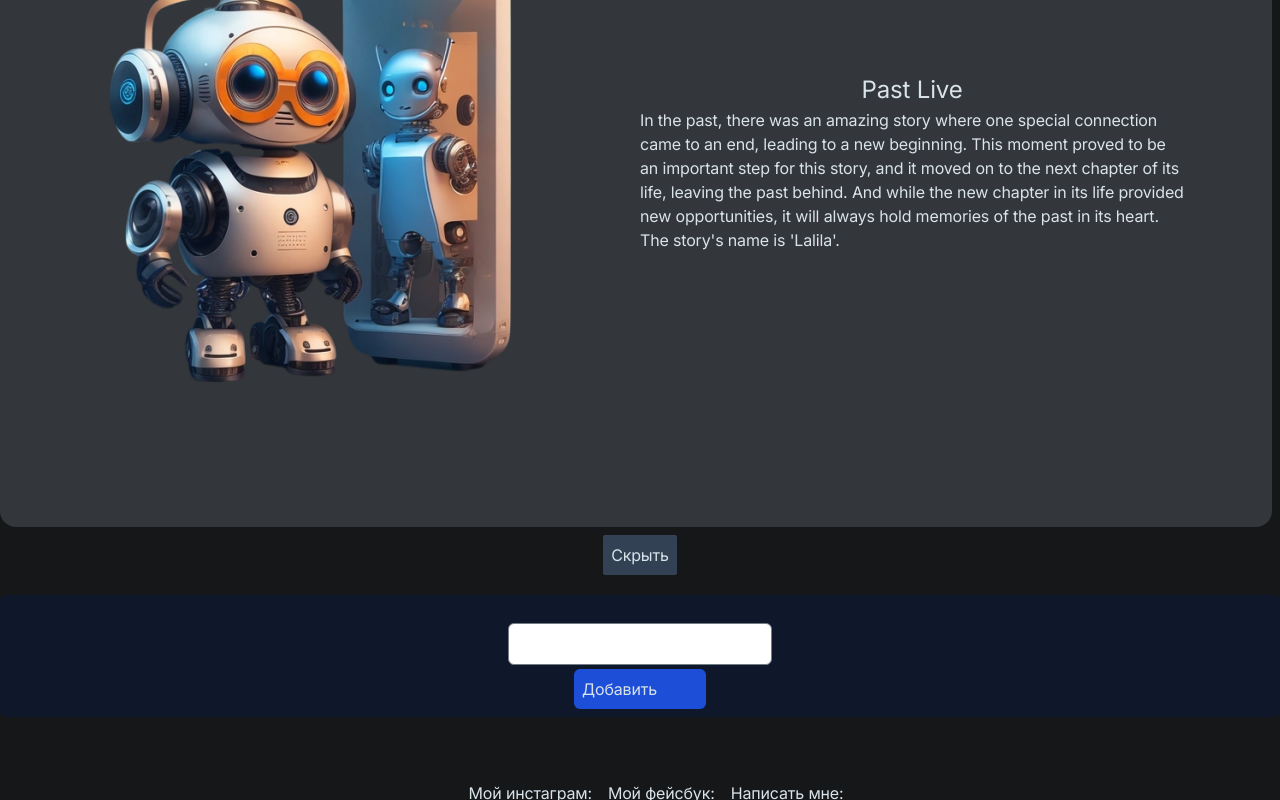
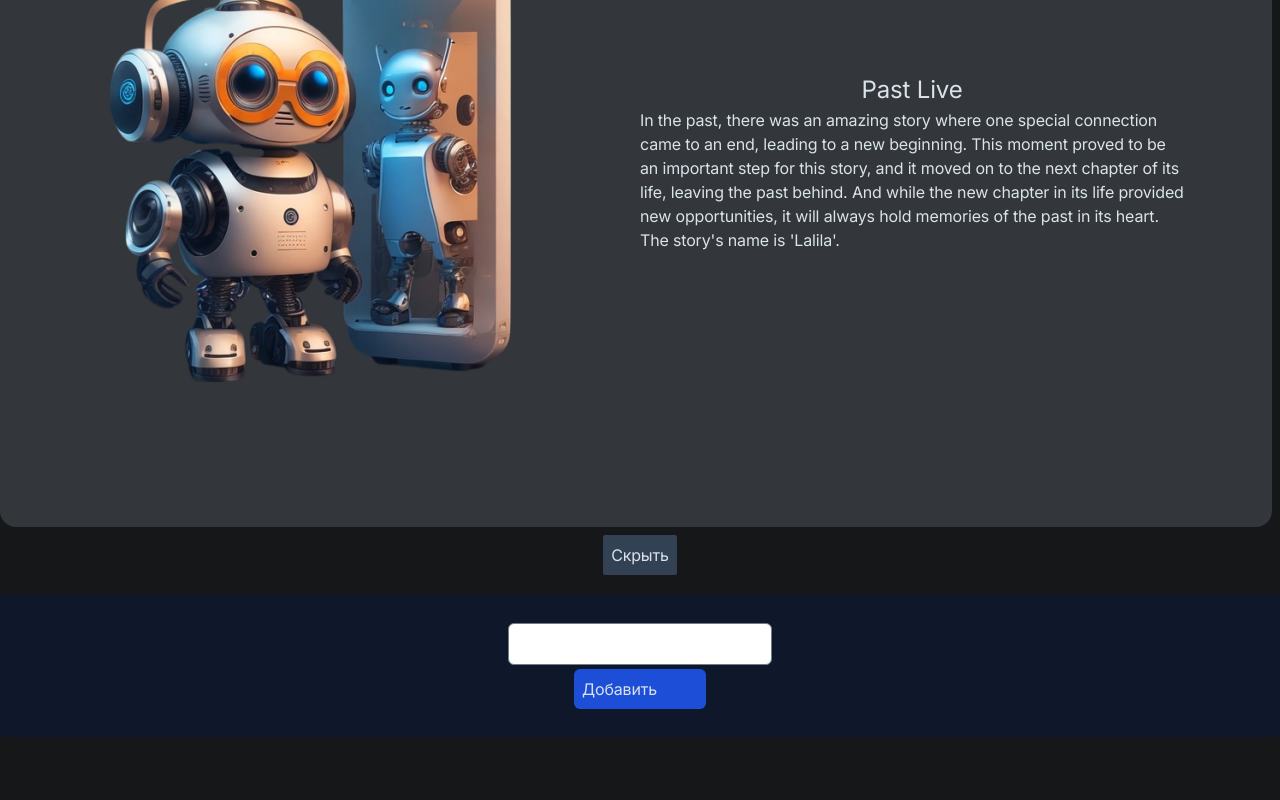
Before and after one commit to Komil-Muminov/komilff, a Next.js app: page / in a window 1280 px wide. Both pictures are taken after a click on the button "ПОКАЗАТЬ MINI-APP". Shown: the part 3314-4114 px from the top of the page. Built offline with nearby package versions, Linux system fonts and the light colour scheme.

Commit message:
added py-5

```diff
--- a/components/ToDo.js
+++ b/components/ToDo.js
@@ -66,7 +66,7 @@ const ToDo = () => {
 				</div>{' '}
 			</div>
 			{showTodo && (
-				<div className='flex flex-wrap flex-col justify-center items-center  gap-2 bg-slate-900 rounded-md pt-5 '>
+				<div className='flex flex-wrap flex-col justify-center items-center  gap-2 bg-slate-900 rounded-md py-5 '>
 					<div
 						className={`${
 							userInputToObj.some((item) => item.isEditing)
--- a/components/ui/footer.tsx
+++ b/components/ui/footer.tsx
@@ -1,5 +1,4 @@
 'use client';
-
 import React from 'react';
 import Link from 'next/link';
 import { Mail, Instagram, Facebook } from '@mui/icons-material';
```
